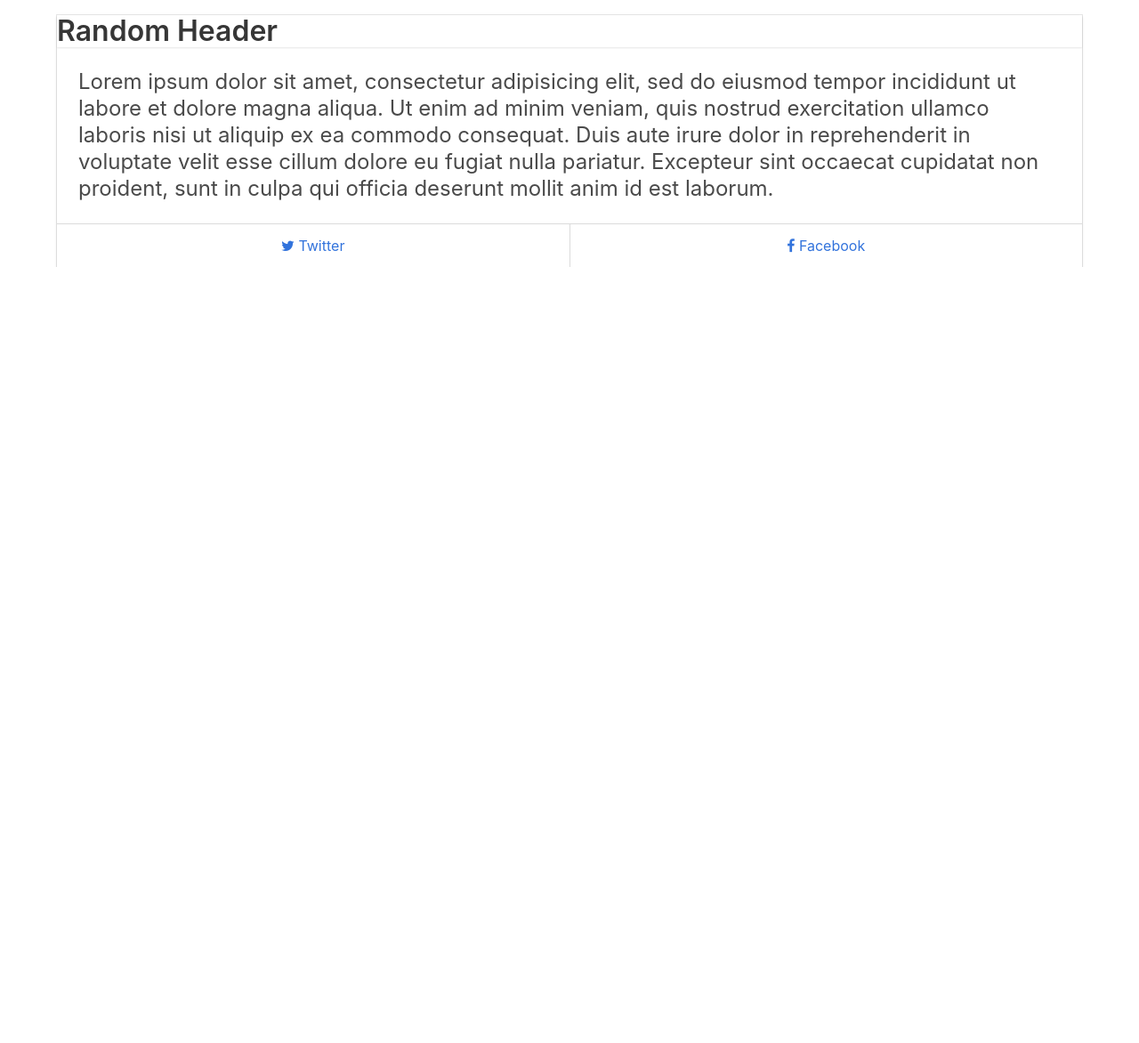
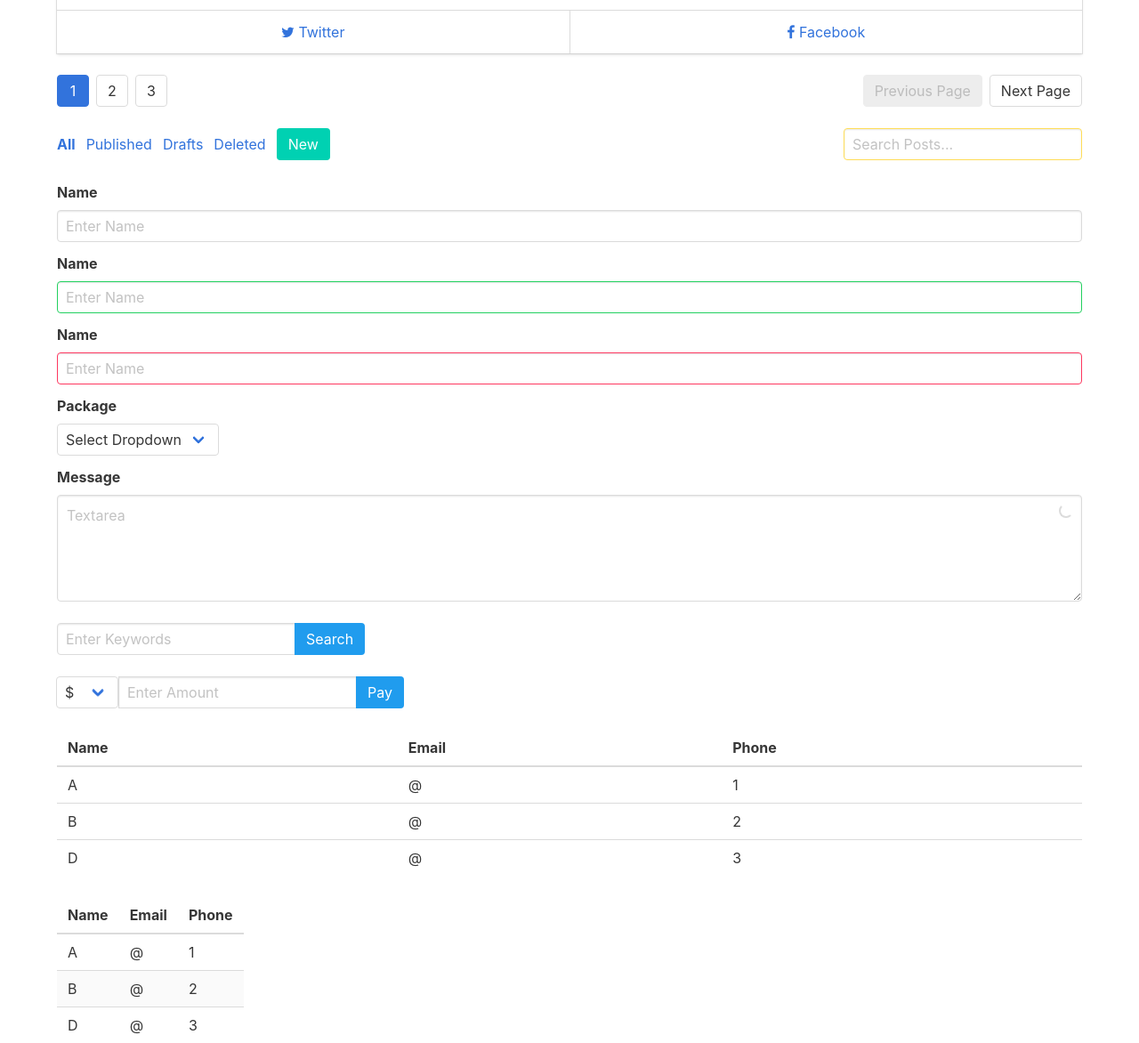
Before and after one commit to Takhine/bulma-sandbox, a plain HTML site: page index.html in a window 1280 px wide. Shown: the part 4516-5688 px from the top of the page at 89% size. Before the commit the page ends 4816 px from the top, so only its background shows below. Drawn offline with nearby package versions, Linux system fonts and the light colour scheme.

Commit message:
Sandbox updated
Table added

```diff
--- a/index.html
+++ b/index.html
@@ -345,7 +345,6 @@
 				</div>
 			</div>
 			</nav>
-			<br><br>	<br>	<br>	<br>	<br>	<br>	<br>	<br>
 	</div>
 
 	<!-- SIDE MENU -->
@@ -410,6 +409,170 @@
 			</div>
 		</div>
 	</div>
+
+	<!-- PAGINATION -->
+	<div class="block">
+		<nav class="pagination">
+			<a class="pagination-previous" disabled>Previous Page</a>
+			<a class="pagination-next">Next Page</a>
+			<ul class="pagination-list">
+				<li>
+					<a class="pagination-link is-current">1</a>
+				</li>
+				<li>
+					<a class="pagination-link">2</a>
+				</li>
+				<li>
+					<a class="pagination-link">3</a>
+				</li>
+			</ul>
+		</nav>
+	</div>
+
+	<!-- LEVEL -->
+	<div class="block">
+		<nav class="level">
+			<!-- left side -->
+			<div class="level-left">
+				<p class="level-item"><a><strong>All</strong></a></p>
+				<p class="level-item"><a>Published</a></p>
+				<p class="level-item"><a href="">Drafts</a></p>
+				<p class="level-item"><a href="	" class="is-danger">Deleted</a></p>
+				<p class="level-item"><a href="	" class="button is-primary">New</a></p>
+			</div>
+			<!-- right side -->
+			<div class="level-right">
+				<div class="level-item">
+					<div class="field">
+						<p class="control">
+							<input class="input is-outlined is-warning" type="text" placeholder="Search Posts...">
+						</p>
+					</div>
+				</div>
+			</div>
+		</nav>
+	</div>
+	<!-- FORMS -->
+	<div class="block">
+		<form>
+			<div class="field">
+				<label class="label">Name</label>
+				<input class="input " type="text" placeholder="Enter Name">
+			</div>
+			<div class="field">
+				<label class="label">Name</label>
+				<input class="input is-success" type="text" placeholder="Enter Name">
+			</div>
+			<div class="field">
+				<label class="label">Name</label>
+				<input class="input is-danger" type="text" placeholder="Enter Name">
+			</div>
+			<div class="field">
+				<label class="label">Package</label>
+				<div class="select">
+					<select>
+						<option>Select Dropdown</option>
+						<option>Simple</option>
+						<option>Standard</option>
+						<option>Super</option>
+					</select>
+				</div>
+			</div>
+			<div class="field">
+				<label class="label">Message</label>
+				<p class="control is-loading">
+					<textarea class="textarea" placeholder="Textarea"></textarea>
+				</p>
+			</div>
+		</form>
+	</div>
+	<!-- ATTACHED -->
+	<div class="block">
+		<div class="field has-addons">
+			<p class="control">
+				<input class="input" placeholder="Enter Keywords" type="text">
+			</p>
+			<p class="control">
+				<a class="button is-info">Search</a>
+			</p>
+		</div>
+	</div>
+	<div class="block">
+		<div class="field has-addons">
+			<p class="control">
+				<div class="select">
+					<select>
+						<option>$</option>
+						<option>Rs</option>
+					</select>
+				</div>
+			</p>
+			<p class="control">
+				<input class="input" placeholder="Enter Amount" type="text">
+			</p>
+			<p class="control">
+				<a class="button is-info">Pay</a>
+			</p>
+		</div>
+	</div>
+
+	<!-- TABLES -->
+	<div class="block">
+		<table class="table is-fullwidth is-hoverable">
+			<thead>
+				<tr>
+					<th>Name</th>
+					<th>Email</th>
+					<th>Phone</th>
+				</tr>
+			</thead>
+			<tbody>
+				<tr>
+					<td>A</td>
+					<td>@</td>
+					<td>1</td>
+				</tr>
+				<tr>
+					<td>B</td>
+					<td>@</td>
+					<td>2</td>
+				</tr>
+				<tr>
+					<td>D</td>
+					<td>@</td>
+					<td>3</td>
+				</tr>
+			</tbody>
+		</table>
+	</div>
+	<div class="block">
+		<table class="table is-striped">
+			<thead>
+				<tr>
+					<th>Name</th>
+					<th>Email</th>
+					<th>Phone</th>
+				</tr>
+			</thead>
+			<tbody>
+				<tr>
+					<td>A</td>
+					<td>@</td>
+					<td>1</td>
+				</tr>
+				<tr>
+					<td>B</td>
+					<td>@</td>
+					<td>2</td>
+				</tr>
+				<tr>
+					<td>D</td>
+					<td>@</td>
+					<td>3</td>
+				</tr>
+			</tbody>
+		</table>
+	</div>
 </div> <!--container-->
 
 <script>
```
